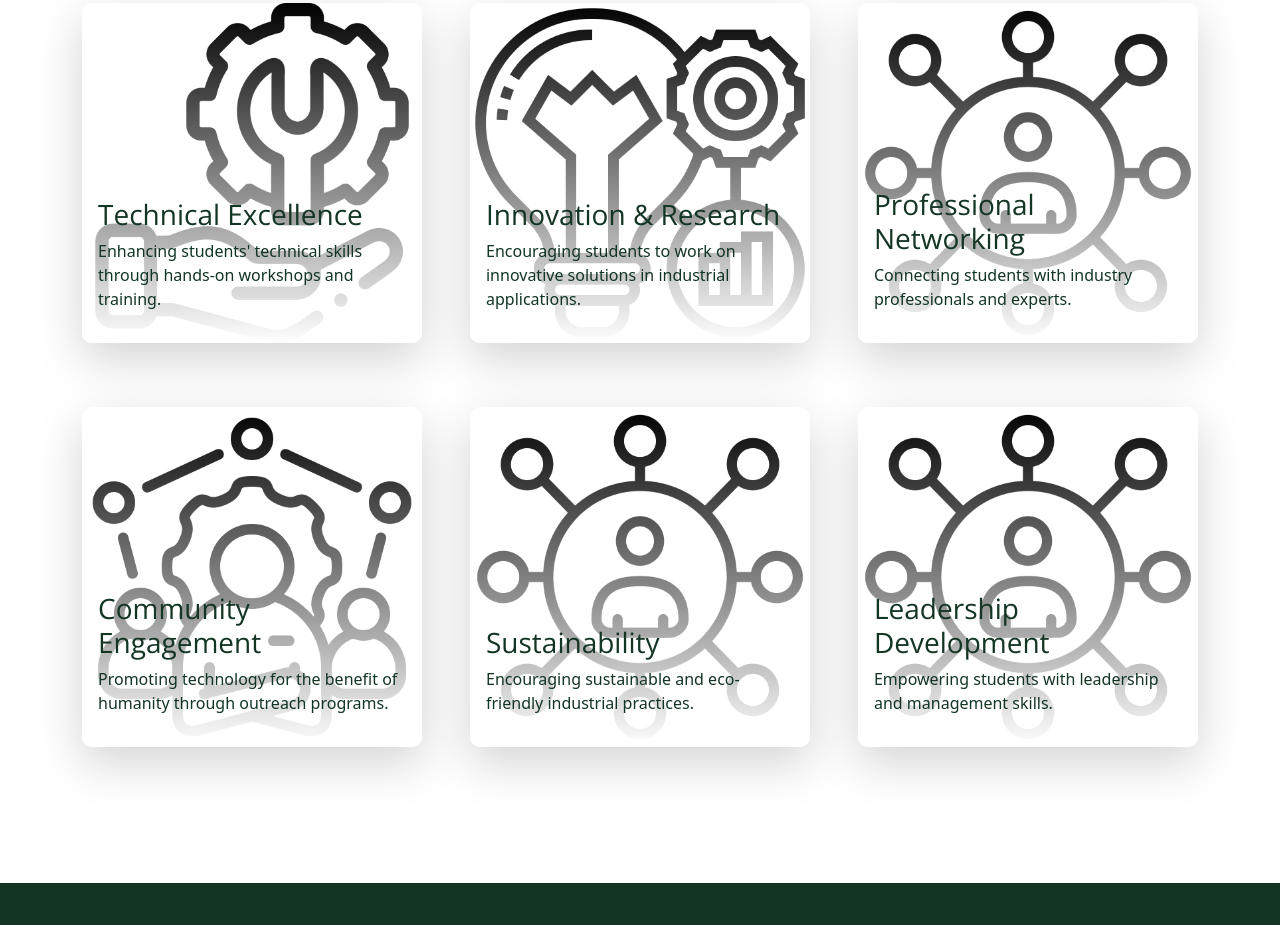
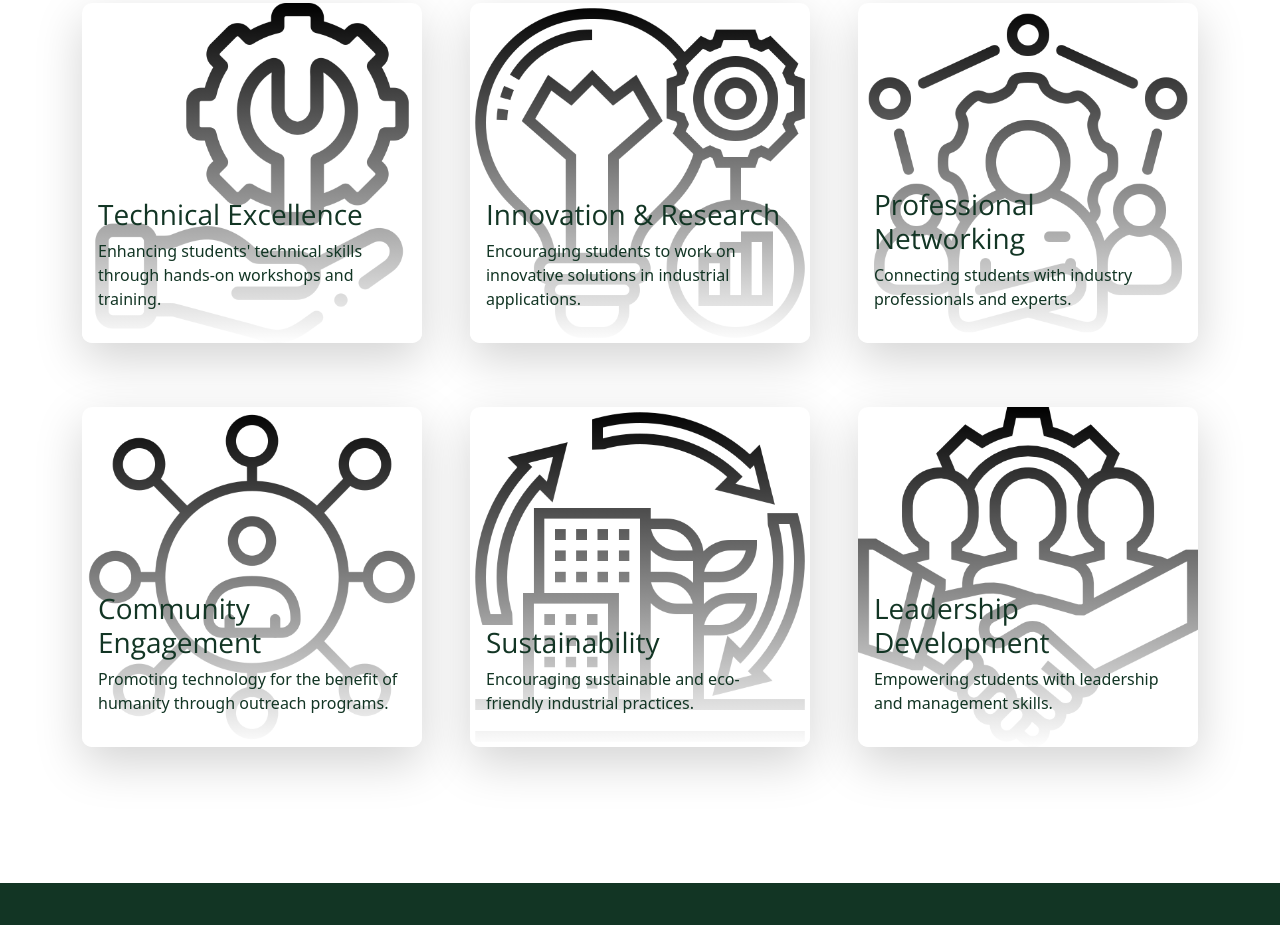
Before and after one commit to rakiaaaaaaaaaaa/IEEE-ISIMG-IAS-SBC, a plain HTML site: page index.html in a window 1280 px wide. Shown: the part 2967-3892 px from the top of the page. Drawn offline with nearby package versions, Linux system fonts and the light colour scheme; a script that the page names is missing.

Commit message:
Update index.html
j

```diff
--- a/index.html
+++ b/index.html
@@ -478,7 +478,7 @@
                 <!-- Start Objective -->
                 <div class="col-md-4 mb-3">
                     <a href="#" class="recent-work card border-0 shadow-lg overflow-hidden">
-                        <img class="recent-work-img card-img" src="./assets/img/social.png" alt="Card image">
+                        <img class="recent-work-img card-img" src="./assets/img/team-leader.png" alt="Card image">
                         <div class="recent-work-vertical card-img-overlay d-flex align-items-end">
                             <div class="recent-work-content text-start mb-3 ml-3 text-dark">
                                 <h3 class="card-title light-300">Professional Networking</h3>
@@ -491,7 +491,7 @@
                 <!-- Start Objective -->
                 <div class="col-md-4 mb-3">
                     <a href="#" class="recent-work card border-0 shadow-lg overflow-hidden">
-                        <img class="recent-work-img card-img" src="./assets/img/team-leader.png" alt="Card image">
+                        <img class="recent-work-img card-img" src="./assets/img/social.png" alt="Card image">
                         <div class="recent-work-vertical card-img-overlay d-flex align-items-end">
                             <div class="recent-work-content text-start mb-3 ml-3 text-dark">
                                 <h3 class="card-title light-300">Community Engagement</h3>
@@ -504,7 +504,7 @@
 
                 <div class="col-md-4 mb-3">
                     <a href="#" class="recent-work card border-0 shadow-lg overflow-hidden">
-                        <img class="recent-work-img card-img" src="./assets/img/social.png" alt="Card image">
+                        <img class="recent-work-img card-img" src="./assets/img/sustainable.png" alt="Card image">
                         <div class="recent-work-vertical card-img-overlay d-flex align-items-end">
                             <div class="recent-work-content text-start mb-3 ml-3 text-dark">
                                 <h3 class="card-title light-300">Sustainability</h3>
@@ -516,7 +516,7 @@
 
                 <div class="col-md-4 mb-3">
                     <a href="#" class="recent-work card border-0 shadow-lg overflow-hidden">
-                        <img class="recent-work-img card-img" src="./assets/img/social.png" alt="Card image">
+                        <img class="recent-work-img card-img" src="./assets/img/team.png" alt="Card image">
                         <div class="recent-work-vertical card-img-overlay d-flex align-items-end">
                             <div class="recent-work-content text-start mb-3 ml-3 text-dark">
                                 <h3 class="card-title light-300">Leadership Development</h3>
```
